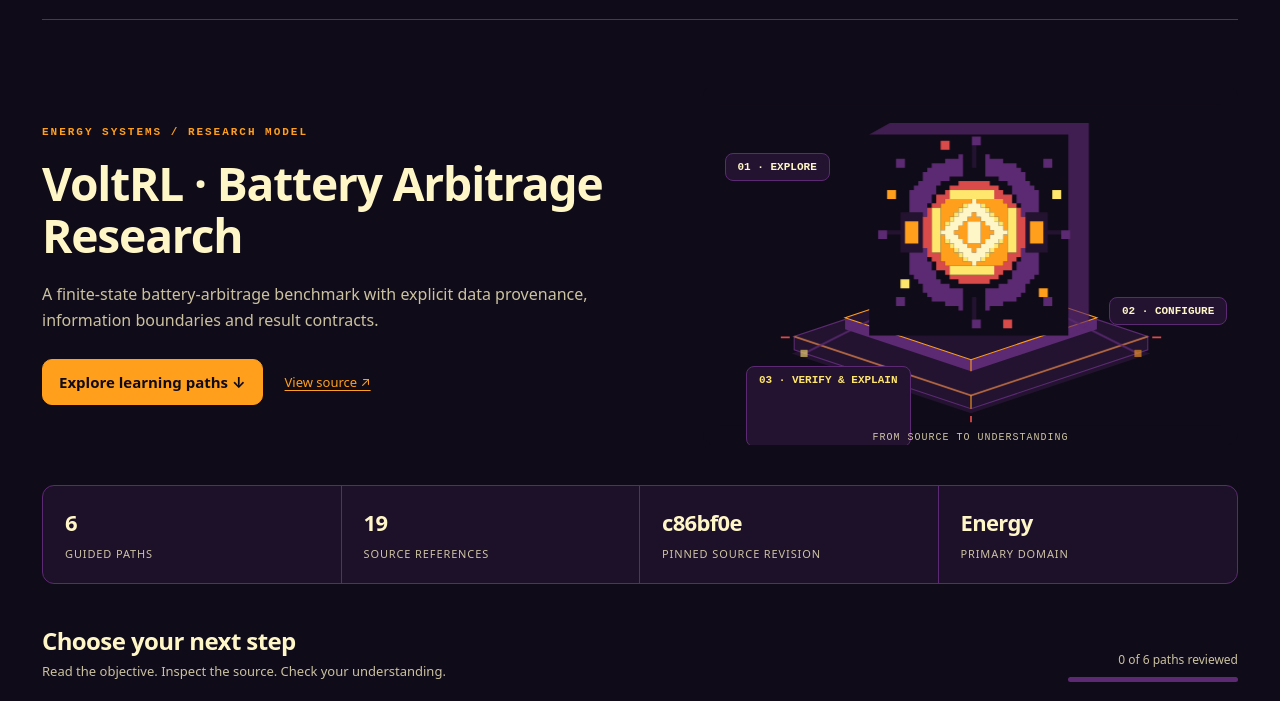
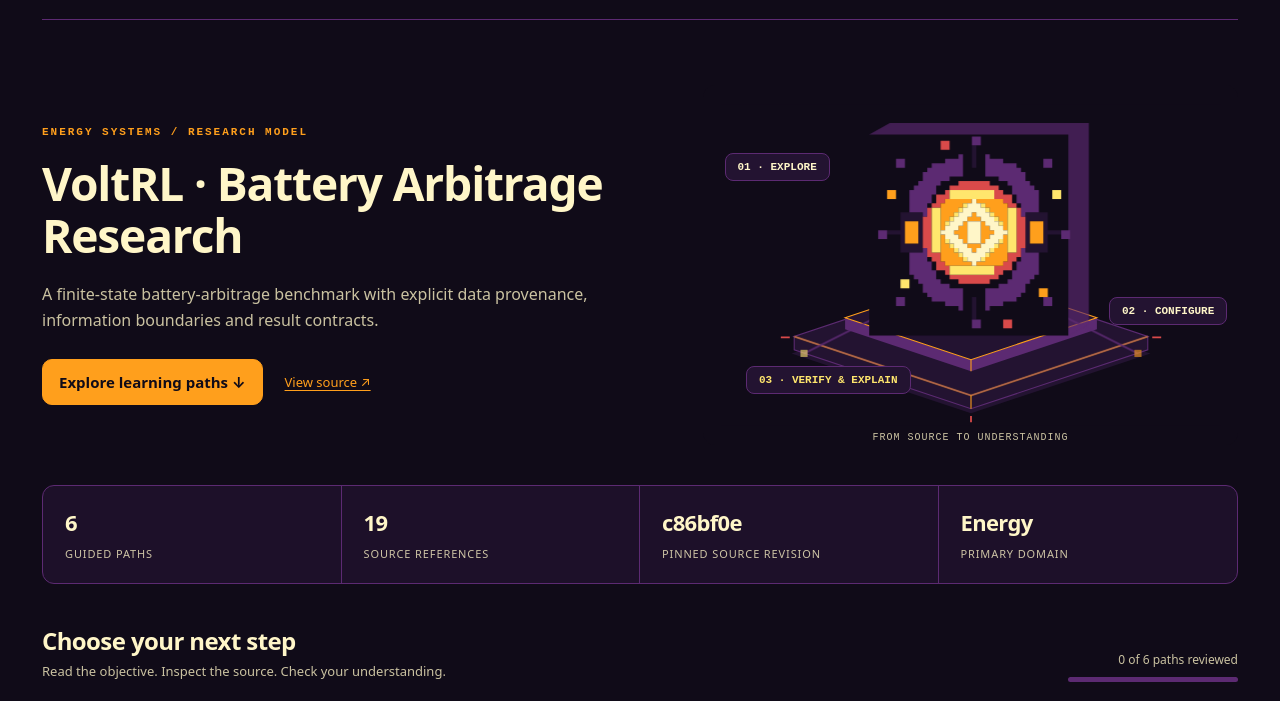
Before and after one commit to mohammadrezwankhan/mohammadrezwankhan, a plain HTML site: page transfer/voltrl/docs/portfolio/index.html in a window 1280 px wide. Shown: the part 73-774 px from the top of the page. Drawn offline with Linux system fonts and the light colour scheme.

Commit message:
style: clear inherited badge offset in signed publication sources

```diff
--- a/transfer/battery-thermal-modeling-notes/docs/visuals/brand-uniformity/brand.css
+++ b/transfer/battery-thermal-modeling-notes/docs/visuals/brand-uniformity/brand.css
@@ -53,7 +53,7 @@
 [data-avatar-brand="portfolio"] .node { background: #231331; border-color: #5c2a72; color: #fff6c8; box-shadow: none; }
 [data-avatar-brand="portfolio"] .node.one { left: 4%; top: 19%; }
 [data-avatar-brand="portfolio"] .node.two { right: 2%; left: auto; top: 59%; }
-[data-avatar-brand="portfolio"] .node.three { left: 8%; top: 78%; color: #ffe66d; }
+[data-avatar-brand="portfolio"] .node.three { left: 8%; top: 78%; bottom: auto; color: #ffe66d; }
 [data-avatar-brand="portfolio"] .visual-caption { color: var(--muted); bottom: 2px; z-index: 2; }
 [data-avatar-brand="portfolio"] :is(.lesson, .metrics, .boundary) { box-shadow: none; border-color: #5c2a72; border-radius: 12px; }
 [data-avatar-brand="portfolio"] .lesson { background: #231331; }
--- a/transfer/bess-qaqc-toolkit/docs/visuals/brand-uniformity/brand.css
+++ b/transfer/bess-qaqc-toolkit/docs/visuals/brand-uniformity/brand.css
@@ -53,7 +53,7 @@
 [data-avatar-brand="portfolio"] .node { background: #231331; border-color: #5c2a72; color: #fff6c8; box-shadow: none; }
 [data-avatar-brand="portfolio"] .node.one { left: 4%; top: 19%; }
 [data-avatar-brand="portfolio"] .node.two { right: 2%; left: auto; top: 59%; }
-[data-avatar-brand="portfolio"] .node.three { left: 8%; top: 78%; color: #ffe66d; }
+[data-avatar-brand="portfolio"] .node.three { left: 8%; top: 78%; bottom: auto; color: #ffe66d; }
 [data-avatar-brand="portfolio"] .visual-caption { color: var(--muted); bottom: 2px; z-index: 2; }
 [data-avatar-brand="portfolio"] :is(.lesson, .metrics, .boundary) { box-shadow: none; border-color: #5c2a72; border-radius: 12px; }
 [data-avatar-brand="portfolio"] .lesson { background: #231331; }
--- a/transfer/matlab-simulink-energy-lab/docs/visuals/brand-uniformity/brand.css
+++ b/transfer/matlab-simulink-energy-lab/docs/visuals/brand-uniformity/brand.css
@@ -53,7 +53,7 @@
 [data-avatar-brand="portfolio"] .node { background: #231331; border-color: #5c2a72; color: #fff6c8; box-shadow: none; }
 [data-avatar-brand="portfolio"] .node.one { left: 4%; top: 19%; }
 [data-avatar-brand="portfolio"] .node.two { right: 2%; left: auto; top: 59%; }
-[data-avatar-brand="portfolio"] .node.three { left: 8%; top: 78%; color: #ffe66d; }
+[data-avatar-brand="portfolio"] .node.three { left: 8%; top: 78%; bottom: auto; color: #ffe66d; }
 [data-avatar-brand="portfolio"] .visual-caption { color: var(--muted); bottom: 2px; z-index: 2; }
 [data-avatar-brand="portfolio"] :is(.lesson, .metrics, .boundary) { box-shadow: none; border-color: #5c2a72; border-radius: 12px; }
 [data-avatar-brand="portfolio"] .lesson { background: #231331; }
--- a/transfer/smart-grid-storage-playbook/docs/visuals/brand-uniformity/brand.css
+++ b/transfer/smart-grid-storage-playbook/docs/visuals/brand-uniformity/brand.css
@@ -53,7 +53,7 @@
 [data-avatar-brand="portfolio"] .node { background: #231331; border-color: #5c2a72; color: #fff6c8; box-shadow: none; }
 [data-avatar-brand="portfolio"] .node.one { left: 4%; top: 19%; }
 [data-avatar-brand="portfolio"] .node.two { right: 2%; left: auto; top: 59%; }
-[data-avatar-brand="portfolio"] .node.three { left: 8%; top: 78%; color: #ffe66d; }
+[data-avatar-brand="portfolio"] .node.three { left: 8%; top: 78%; bottom: auto; color: #ffe66d; }
 [data-avatar-brand="portfolio"] .visual-caption { color: var(--muted); bottom: 2px; z-index: 2; }
 [data-avatar-brand="portfolio"] :is(.lesson, .metrics, .boundary) { box-shadow: none; border-color: #5c2a72; border-radius: 12px; }
 [data-avatar-brand="portfolio"] .lesson { background: #231331; }
--- a/transfer/voltrl/docs/visuals/brand-uniformity/brand.css
+++ b/transfer/voltrl/docs/visuals/brand-uniformity/brand.css
@@ -53,7 +53,7 @@
 [data-avatar-brand="portfolio"] .node { background: #231331; border-color: #5c2a72; color: #fff6c8; box-shadow: none; }
 [data-avatar-brand="portfolio"] .node.one { left: 4%; top: 19%; }
 [data-avatar-brand="portfolio"] .node.two { right: 2%; left: auto; top: 59%; }
-[data-avatar-brand="portfolio"] .node.three { left: 8%; top: 78%; color: #ffe66d; }
+[data-avatar-brand="portfolio"] .node.three { left: 8%; top: 78%; bottom: auto; color: #ffe66d; }
 [data-avatar-brand="portfolio"] .visual-caption { color: var(--muted); bottom: 2px; z-index: 2; }
 [data-avatar-brand="portfolio"] :is(.lesson, .metrics, .boundary) { box-shadow: none; border-color: #5c2a72; border-radius: 12px; }
 [data-avatar-brand="portfolio"] .lesson { background: #231331; }
```
